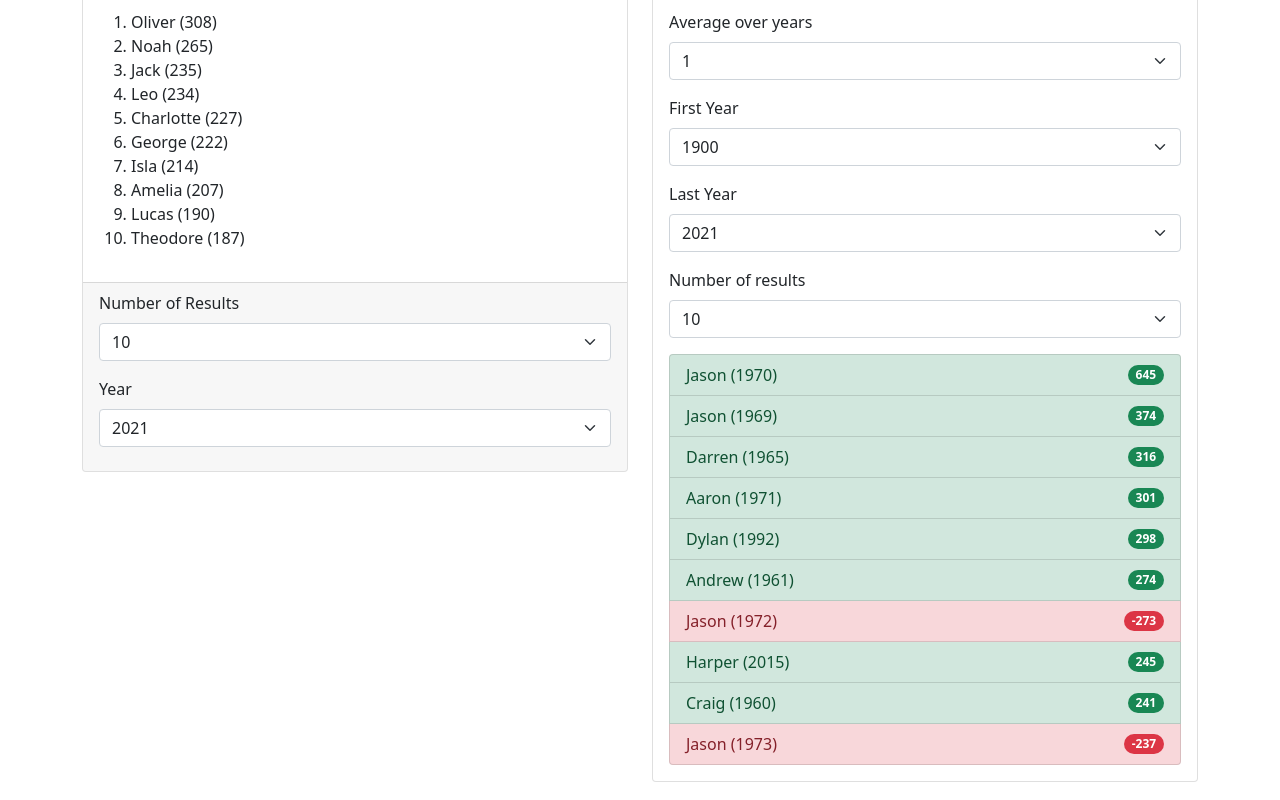
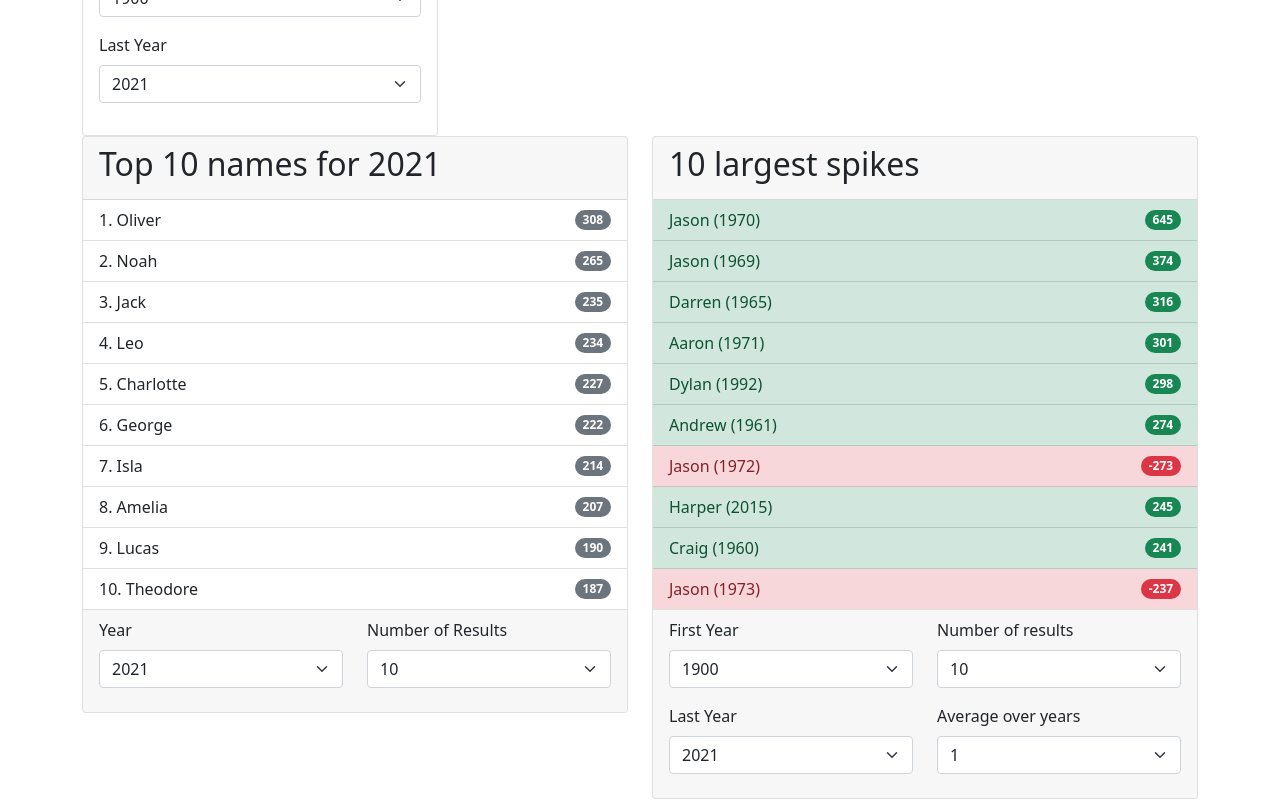
Before and after one commit to markhoney/name-wars, a Vue app: page / in a window 1280 px wide. Shown: the part 580-1380 px from the top of the page. Built offline with nearby package versions, Linux system fonts and the light colour scheme.

Commit message:
New build with more cleaning up

```diff
--- a/index.html
+++ b/index.html
@@ -17,7 +17,7 @@
 				</a>
 			</nav>
 		</header>
-		<main id="app" class="container flex-shrink-0" style="max-width: 1280px">
+		<main id="app" class="container flex-shrink-0 py-5" style="max-width: 1280px">
 		</main>
 		<footer class="footer mt-auto py-3 text-center bg-dark text-light">
 			<p>This website was created by <a href="https://mark.honeychurch.org" target="_blank" rel="noopener" class="text-reset">Mark Honeychurch</a></p>
--- a/src/App.vue
+++ b/src/App.vue
@@ -5,6 +5,11 @@
 </script>
 
 <template>
+	<h2>Welcome to the NZ Baby Names page</h2>
+	<p class="my-5">This page uses <a href="https://catalogue.data.govt.nz/dataset/baby-name-popularity-over-time" target="_blank">baby name data</a> from the New Zealand Department of Internal Affairs to show some interesting facts about the popularity of names over time. The website was originally created to see if the names Luke or Leia became popular after the 1977 release of Star Wars (type the names into the Compare Names box below to find out!).</p>
+	<b-alert variant="warning" show dismissible class="m-5">
+		This data set does not include names on any given year where fewer than 10 babies were given that name. For those years, the total will show in this data as 0.
+	</b-alert>
 	<b-container class="my-5">
 		<compare />
 		<b-row>
--- a/src/components/Spikes.vue
+++ b/src/components/Spikes.vue
@@ -1,27 +1,33 @@
 <template>
-	<b-card>
+	<b-card no-body>
 		<template #header>
 			<h2>{{top}} largest spikes</h2>
 		</template>
-		<b-card-text>
-			<b-form-group label="Average over years" label-for="average">
-				<b-form-select id="average" v-model="average" :options="[1, 2, 3, 4, 5]"></b-form-select>
-			</b-form-group>
+		<b-list-group flush>
+			<b-list-group-item v-for="spike in largest" :key="spike.name + spike.year" :variant="spike.diff > 0 ? 'success' : 'danger'" class="d-flex justify-content-between align-items-center">
+				{{spike.name}} ({{spike.year}}) <b-badge :variant="spike.diff > 0 ? 'success' : 'danger'" pill>{{spike.diff}}</b-badge>
+			</b-list-group-item>
+		</b-list-group>
+		<template #footer>
+			<b-row>
+				<b-col sm="6">
 					<b-form-group label="First Year" label-for="first">
 						<years id="first" v-model="first" />
 					</b-form-group>
 					<b-form-group label="Last Year" label-for="last">
 						<years id="last" v-model="last" />
 					</b-form-group>
+				</b-col>
+				<b-col sm="6">
 					<b-form-group label="Number of results" label-for="top">
 						<b-form-select id="top" v-model="top" :options="[10, 25, 50, 100]"></b-form-select>
 					</b-form-group>
-			<b-list-group>
-				<b-list-group-item v-for="spike in largest" :key="spike.name + spike.year" :variant="spike.diff > 0 ? 'success' : 'danger'" class="d-flex justify-content-between align-items-center">
-					{{spike.name}} ({{spike.year}}) <b-badge :variant="spike.diff > 0 ? 'success' : 'danger'" pill>{{spike.diff}}</b-badge>
-				</b-list-group-item>
-			</b-list-group>
-		</b-card-text>
+					<b-form-group label="Average over years" label-for="average">
+						<b-form-select id="average" v-model="average" :options="[1, 2, 3, 4, 5]"></b-form-select>
+					</b-form-group>
+				</b-col>
+			</b-row>
+		</template>
 	</b-card>
 </template>
 
--- a/src/components/Top.vue
+++ b/src/components/Top.vue
@@ -18,22 +18,29 @@
 </script>
 
 <template>
-	<b-card>
+	<b-card no-body>
 		<template #header>
 			<h2>Top {{top}} names for {{year}}</h2>
 		</template>
-		<b-card-text>
-			<ol v-if="names">
-				<li v-for="name in names" :key="name.name">{{name.name}} ({{name.number}})</li>
-			</ol>
-		</b-card-text>
+		<b-list-group flush v-if="names">
+			<b-list-group-item v-for="(name, index) in names" :key="name.name" class="d-flex justify-content-between align-items-center">
+				{{index + 1}}. {{name.name}}
+				<b-badge pill>{{name.number}}</b-badge>
+			</b-list-group-item>
+		</b-list-group>
 		<template #footer>
-			<b-form-group label="Number of Results" label-for="top">
-				<b-form-select id="top" v-model="top" :options="[10, 25, 50, 100]"></b-form-select>
-			</b-form-group>
-			<b-form-group label="Year" label-for="year">
-				<years id="year" v-model="year" :start="1900" :end="2021" />
-			</b-form-group>
+			<b-row>
+				<b-col sm="6">
+					<b-form-group label="Year" label-for="year">
+						<years id="year" v-model="year" :start="1900" :end="2021" />
+					</b-form-group>
+				</b-col>
+				<b-col sm="6">
+					<b-form-group label="Number of Results" label-for="top">
+						<b-form-select id="top" v-model="top" :options="[10, 25, 50, 100]"></b-form-select>
+					</b-form-group>
+				</b-col>
+			</b-row>
 		</template>
 	</b-card>
 </template>
```
Also changed, not shown: 3 other files (tests, documents, lock files or other folders). Lines whose indentation alone changed are shown as unchanged.
